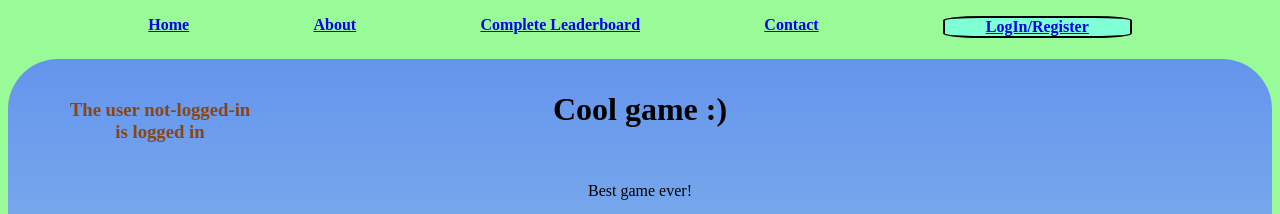
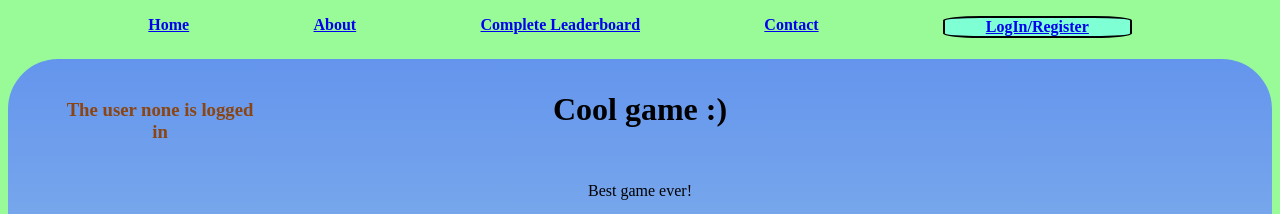
Before and after one commit to pg29JulianDSilva/test_framework_vue_JDS, a Vue app in the folder frontend/: page / in a window 1280 px wide. Shown: the top 214 px of the page. Built offline with nearby package versions, Linux system fonts and the light colour scheme; no server answers.

Commit message:
MODIFIED: Login final update

```diff
--- a/frontend/src/components/LogInComponent.vue
+++ b/frontend/src/components/LogInComponent.vue
@@ -30,7 +30,7 @@
 
     const loginupdate = userInformation();
 
-    const logout = ref(false);
+    const logout = ref(loginupdate.logged);
 
     const TitleText = ref('Log In');
     const HasAccount = ref(true);
@@ -60,6 +60,7 @@
         if (logout.value == true) {
             logout.value = !logout.value
             //alert("Error, your account is still loged in!");
+            //loginupdate.searched = user.value as string;
             loginupdate.UpdateLoginState();
         }
 
@@ -67,20 +68,33 @@
 
     function OnLogIn() {
         if (logout.value == false) {
-            //alert("Somebody is already loged in!");
-            logout.value = !logout.value
-            //loginupdate.searched = user.value as string;
-            //console.log(user.value as string);
-            loginupdate.LoginInside();
+
+            loginupdate.searched = user.value as string;
+
+            checklogin();
         }
     }
 
     function OnRegister() {
         if (logout.value == false) {
-            alert("Somebody is already loged in!");
+            alert("Error, try in a few weeks!");
             logout.value = !logout.value
         }
     }
+
+    async function checklogin() {
+        const result = await loginupdate.LoginInside();
+        //loginupdate.LoginInside();
+        console.log(loginupdate.userLog as string);
+
+        if (loginupdate.userLog != "none") {
+            //alert("Somebody is already loged in!");
+            logout.value = !logout.value
+            user.value = "";
+        } else {
+            alert("Error, it seems we had a problem with your account!");
+        }
+    };
 
 </script>
 
--- a/frontend/src/stores/currentuser.ts
+++ b/frontend/src/stores/currentuser.ts
@@ -59,9 +59,9 @@ export const userdatasendStore = defineStore('OutMessage', () => {
 export const userInformation = defineStore('UserInfo', () => {
 
     const errorMessage = ref("");
-    const userLog = ref("not-logged-in");
-    const emailLog = ref("not-logged-in");
-    const passwordLog = ref("not-logged-in");
+    const userLog = ref("none");
+    const emailLog = ref("none");
+    const passwordLog = ref("none");
     const logged = ref(false);
 
     const searched = ref("Alberto");
@@ -115,10 +115,12 @@ export const userInformation = defineStore('UserInfo', () => {
             userLog.value = actualUser.username;
             passwordLog.value = actualUser.password;
             emailLog.value = actualUser.email;
+            logged.value = true;
         } catch (err: any) {
             userLog.value = "none";
             passwordLog.value = "none";
             emailLog.value = "none";
+            logged.value = false;
             errorMessage.value = err?.message ?? "Unknown";
         }
     }
@@ -130,5 +132,5 @@ export const userInformation = defineStore('UserInfo', () => {
     }
 
 
-    return { errorMessage, userLog, passwordLog, emailLog, LoginInside, UpdateLoginState, searched }
+    return { errorMessage, userLog, passwordLog, emailLog, LoginInside, UpdateLoginState, searched, logged }
 })
```
Also changed, not shown: 1 other file (tests, documents, lock files or other folders).
